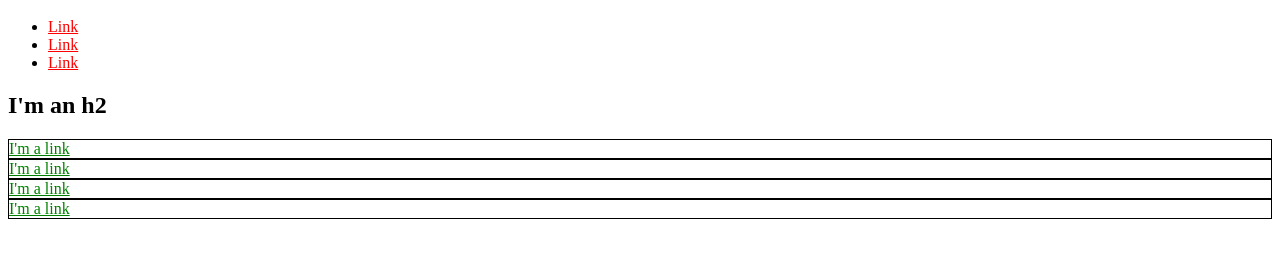
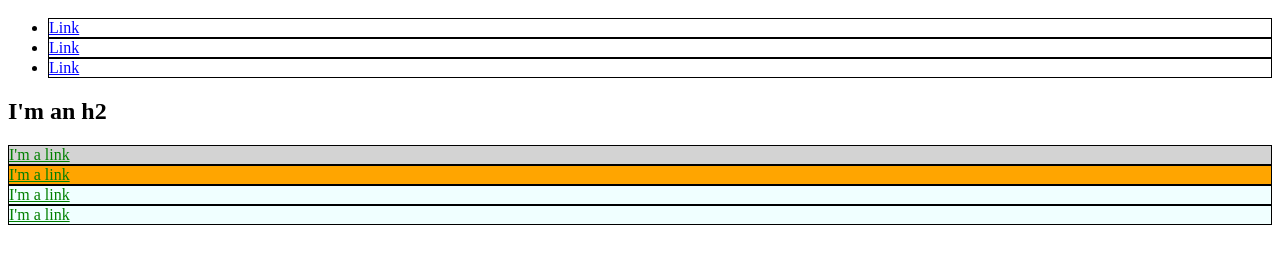
Before and after one commit to mtlnerd/mtlnerd.github.io, a plain HTML site: page index.html in a window 1280 px wide. Shown: the part 48-312 px from the top of the page. Drawn offline with Linux system fonts and the light colour scheme.

Commit message:
Add links, borders, and css elements

```diff
--- a/index.html
+++ b/index.html
@@ -3,34 +3,63 @@
     <title>Test Page: Don't Panic</title>
     <meta charset="utf-8">
     <style>
-
+      a {
+        color: red;
+      }
+      #exec-bio {
+        background-color: lightgray;
+      }
+      #bg-orange {
+        background-color: orange;
+      }
+      .bg-azure {
+        background-color: azure;
+      }
+      .bio-box {
+        border: 1px solid black;
+      }
+      .bio-box a {
+        color: green;
+      }
+      div {
+        border: 1px solid black;
+      }
+      div a {
+        color: green;
+      }
+      li {
+        border: 1px solid black;
+      }
+      li a {
+        color: blue;
+      }
     </style>
   </head>
   <body>
     <h1>I'm an h1</h1>
     <ul>
       <li>
-        <a href="https://example.com/" style="color: red;">Link</a>
+        <a href="https://example.com/">Link</a>
       </li>
       <li>
-        <a href="https://example.com/" style="color: red;">Link</a>
+        <a href="https://example.com/">Link</a>
       </li>
       <li>
-        <a href="https://example.com/" style="color: red;">Link</a>
+        <a href="https://example.com/">Link</a>
       </li>
     </ul>
     <h2>I'm an h2</h2>
-    <div style="border: 1px solid black;">
-      <a href="https://example.com/" style="color: green;">I'm a link</a>
+    <div id="exec-bio" class="bio-box bg-azure">
+      <a href="https://example.com/">I'm a link</a>
     </div>
-    <div style="border: 1px solid black;">
-      <a href="https://example.com/" style="color: green;">I'm a link</a>
+    <div id="bg-orange" class="bio-box bg-azure">
+      <a href="https://example.com/">I'm a link</a>
     </div>
-    <div style="border: 1px solid black;">
-      <a href="https://example.com/" style="color: green;">I'm a link</a>
+    <div class="bio-box bg-azure">
+      <a href="https://example.com/">I'm a link</a>
     </div>
-    <div style="border: 1px solid black;">
-      <a href="https://example.com/" style="color: green;">I'm a link</a>
+    <div class="bio-box bg-azure">
+      <a href="https://example.com/">I'm a link</a>
     </div>
   </body>
 </html>
```
